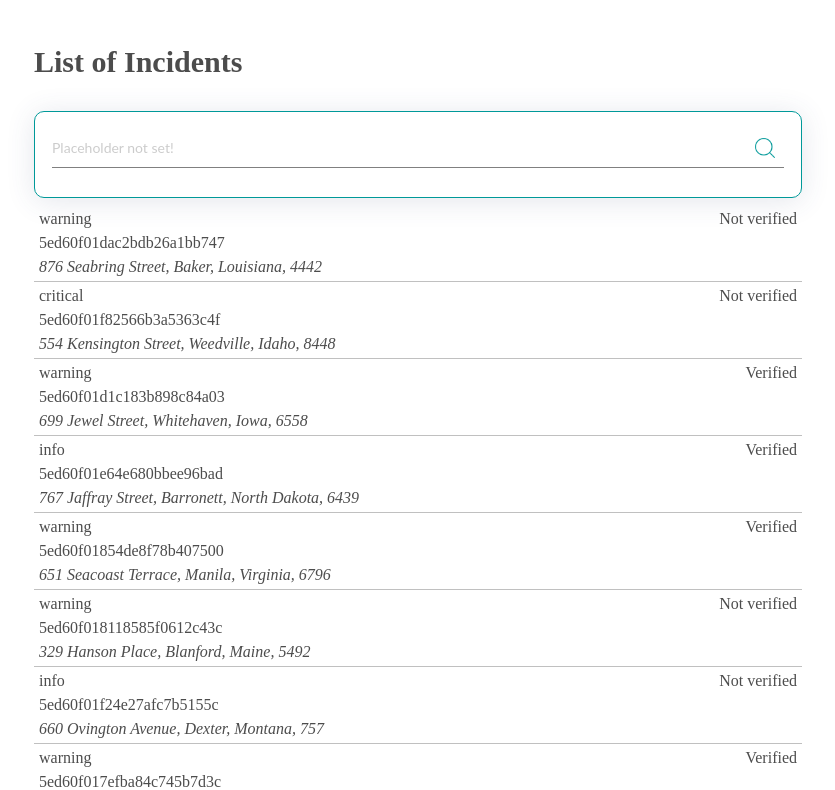
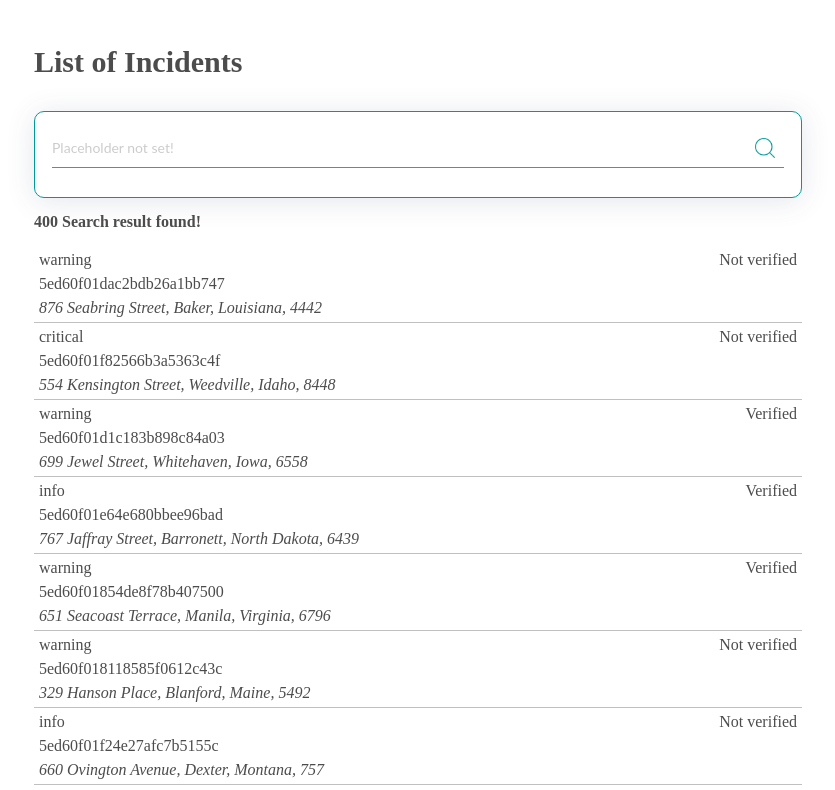
Before and after one commit to mtrabelsi/mos-system, a React (Create React App) app: page / in a window 1280 px wide. Shown: the top 790 px of the page, without its empty margins (222-1057 px from the left). Built offline with nearby package versions, Linux system fonts and the light colour scheme.

Commit message:
[Search feedback] Added search feedback

```diff
--- a/src/pages/List/index.tsx
+++ b/src/pages/List/index.tsx
@@ -32,6 +32,9 @@ const List : React.FC<RouteComponentProps & PropsWithChildren<{}> | {}> = (props
             onChange={handleChange}
             rightIconClickHandler={(shouldResetValue) => shouldResetValue && setKeyword('')}
         />
+        <div style={{ margin: '15px 0', fontWeight: 'bold' }}>
+            {incidentData.length} Search result found!
+        </div>
         <IncidentTable
             incidents={incidentData}
             history={history}
```
